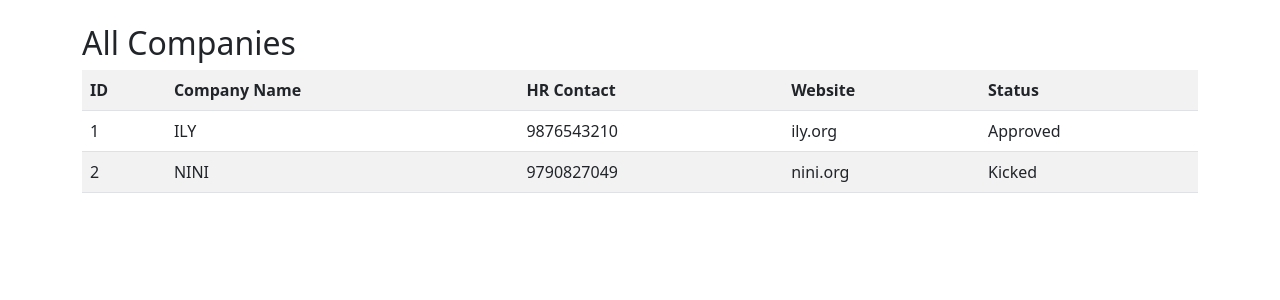
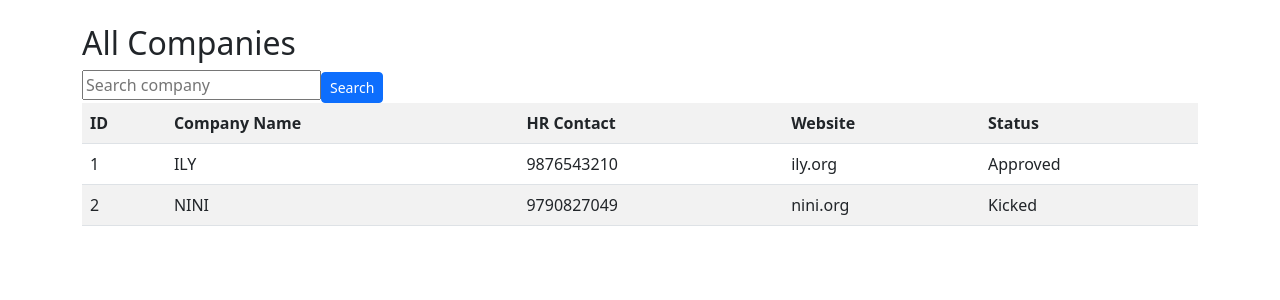
Before and after one commit to rvharinirv/Placement_portal, a Flask app: page /admin/all_companies in a window 1280 px wide. Shown: the top 300 px of the page. Run offline with Flask 3, Linux system fonts and the light colour scheme; a user stored in the database is signed in; data comes from the database, SQL or seed files in the repository.

Commit message:
Update admin_companies.html

```diff
--- a/Main/templates/admin_companies.html
+++ b/Main/templates/admin_companies.html
@@ -13,6 +13,15 @@
 <th>Website</th>
 <th>Status</th>
 </tr>
+<form method="GET" action="/admin/search_companies">
+
+<input type="text" name="q" placeholder="Search company">
+
+<button class="btn btn-primary btn-sm">
+Search
+</button>
+
+</form>
 
 {% for c in companies %}
 
@@ -28,4 +37,5 @@
 
 </table>
 
+
 {% endblock %}
```
